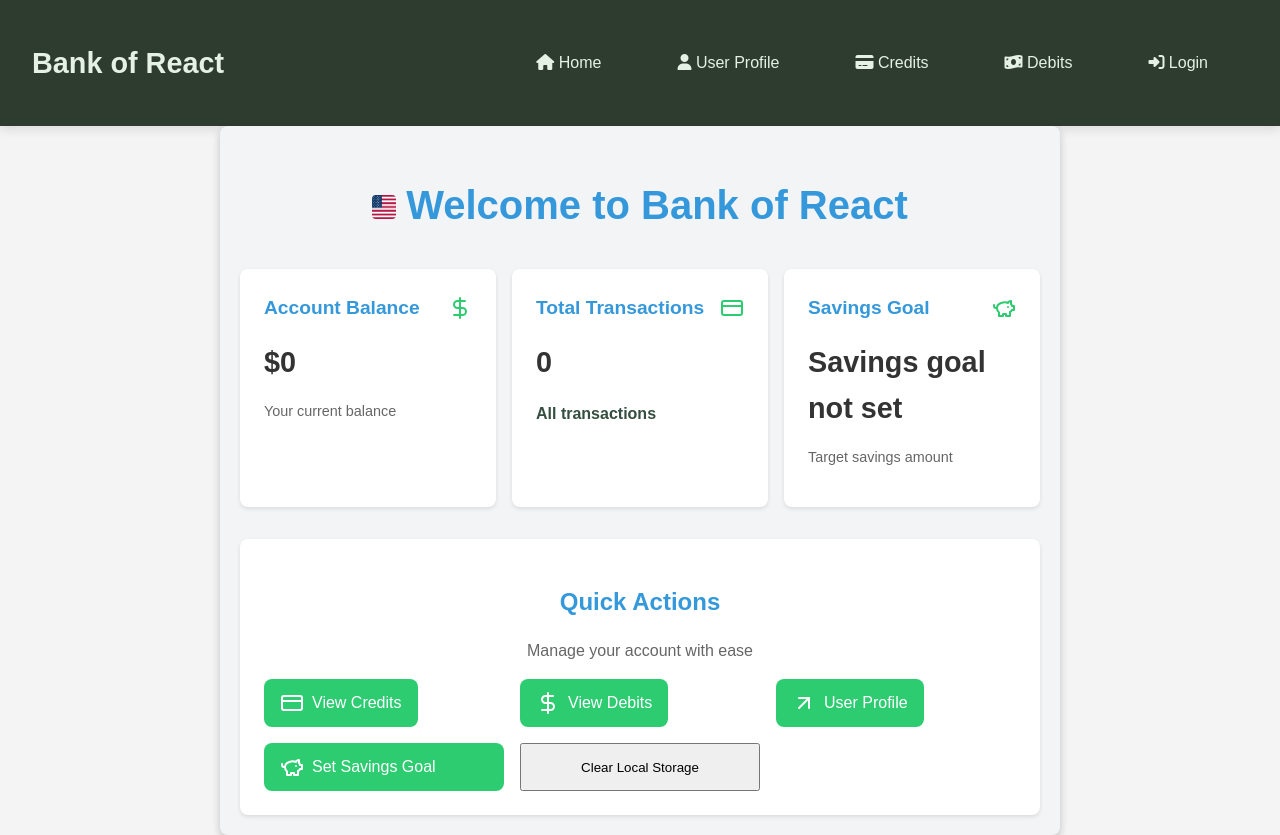
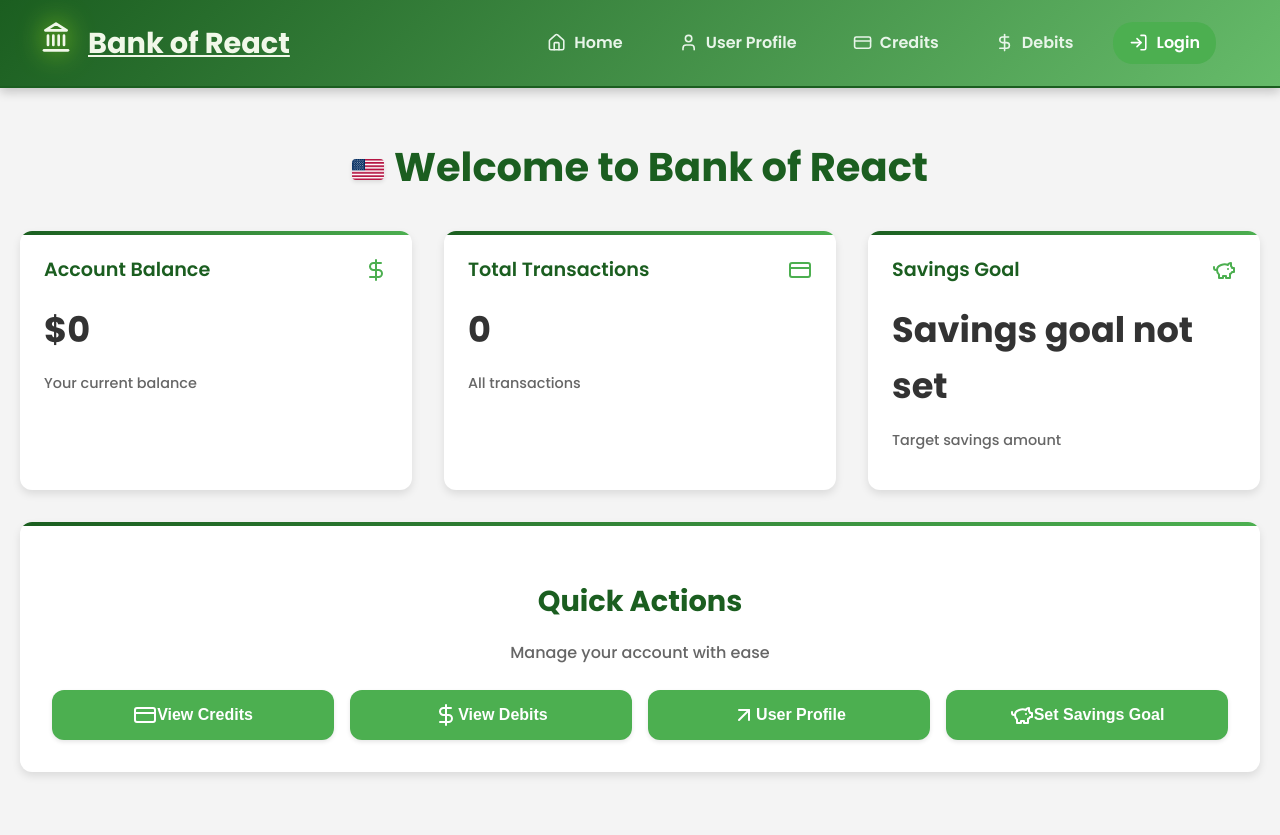
Before and after one commit to olti2803/bank-of-react, a React (Create React App) app: page / in a window 1280 px wide. After the commit the page ends 800 px from the top, so only its background shows below. Built offline with nearby package versions, Linux system fonts and the light colour scheme; no server answers.

Commit message:
huge ui and css overhaul, smooth animations, navbar changes, styling fixes all around

```diff
--- a/src/components/Home.js
+++ b/src/components/Home.js
@@ -18,11 +18,11 @@ function Home({ accountBalance, credits = [], debits = [] }) {
     }
   }, [savingsGoal]);
 
-  const clearLocalStorage = () => {
-    localStorage.clear();
-    window.location.reload();
-    alert("Local storage has been cleared!");
-  };
+  // const clearLocalStorage = () => {
+  //   localStorage.clear();
+  //   window.location.reload();
+  //   alert("Local storage has been cleared!");
+  // };
 
   const handleSetSavingsGoal = () => {
     setSavingsGoal(parseFloat(newSavingsGoal));
@@ -126,9 +126,9 @@ function Home({ accountBalance, credits = [], debits = [] }) {
             <PiggyBank className="button-icon" /> Set Savings Goal
           </button>
 
-          <button className="clear-storage-button" onClick={clearLocalStorage}>
+          {/* <button className="clear-storage-button" onClick={clearLocalStorage}>
             Clear Local Storage
-          </button>
+          </button> */}
         </div>
       </div>
     </div>
--- a/src/components/Navbar.css
+++ b/src/components/Navbar.css
@@ -1,133 +1,146 @@
 /* Navbar.css */
+@import url("https://fonts.googleapis.com/css2?family=Poppins:wght@400;600;700&display=swap");
 
 .navbar {
-  background-color: #2e3b2f; /* Dark earthy green for navbar background */
-  padding: 1rem 2rem;
+  background: linear-gradient(135deg, #1b5e20, #66bb6a);
+  padding: 1.25rem 2.5rem;
   display: flex;
   justify-content: space-between;
   align-items: center;
-  box-shadow: 0 4px 10px rgba(0, 0, 0, 0.1);
+  box-shadow: 0 4px 10px rgba(0, 0, 0, 0.2);
+  border-bottom: 2px solid #1b5e20;
+  position: sticky;
+  top: 0;
+  z-index: 1000;
+  font-family: "Poppins", sans-serif;
 }
 
 .navbar-logo {
-  color: #e4f1e4; /* Soft off-white for logo */
+  color: #f1f8e9;
   font-size: 1.8rem;
-  font-weight: bold;
-  transition: color 0.3s;
+  font-weight: 700;
+  transition: all 0.3s ease;
+  display: flex;
+  align-items: center;
 }
 
 .navbar-logo:hover {
-  color: #ffffff; /* Transition to bright white on hover */
+  color: #ffffff;
+  transform: scale(1.05);
+}
+
+.navbar-logo svg {
+  margin-right: 0.5rem;
+  font-size: 2rem;
+  width: 2rem;
+  height: 2rem;
+}
+
+.logo-animation {
+  display: inline-block;
+  margin-right: 0.5rem;
+  animation: normal-glow 1.5s ease-in-out infinite;
+}
+
+.navbar-links {
+  display: flex;
+  align-items: center;
 }
 
 .navbar-links a {
-  color: #e4f1e4; /* Match with logo color */
+  color: #e8f5e9;
   text-decoration: none;
   margin-right: 1.5rem;
   padding: 0.5rem 1rem;
   border-radius: 8px;
-  transition: background-color 0.3s, color 0.3s;
+  transition: all 0.3s ease;
+  display: flex;
+  align-items: center;
+  font-weight: 600;
+  position: relative;
+  overflow: hidden;
+}
+
+.navbar-links a svg {
+  margin-right: 0.5rem;
+  font-size: 1.2rem;
+  width: 1.2rem;
+  height: 1.2rem;
 }
 
 .navbar-links a:hover {
-  background-color: #3f523f; /* Slightly darker green on hover */
-  color: #ffffff; /* White text on hover */
-  border-radius: 8px;
+  background-color: rgba(255, 255, 255, 0.2);
+  color: #ffffff;
+  transform: translateY(-2px);
 }
 
-.home-container {
-  max-width: 800px;
-  margin: auto;
-  padding: 20px;
-  background-color: #f3f4f6;
-  box-shadow: 0px 4px 8px rgba(0, 0, 0, 0.2);
-  border-radius: 8px;
+.navbar-links a::after {
+  content: "";
+  position: absolute;
+  bottom: 0;
+  left: 0;
+  width: 100%;
+  height: 3px;
+  background-color: #ffffff;
+  transform: scaleX(0);
+  transform-origin: right;
+  transition: transform 0.3s ease;
 }
 
-.home-header {
-  font-size: 2rem;
-  color: #2a3d45;
-  margin-bottom: 20px;
-  text-align: center;
+.navbar-links a:hover::after {
+  transform: scaleX(1);
+  transform-origin: left;
 }
 
-.credits-debits-container {
-  max-width: 800px;
-  margin: auto;
-  background: #ffffff;
-  padding: 20px;
-  border-radius: 10px;
-  box-shadow: 0px 2px 10px rgba(0, 0, 0, 0.1);
+@keyframes normal-glow {
+  0%,
+  100% {
+    filter: drop-shadow(
+      0 0 5px rgb(0, 255, 106)
+    ); /* Soft green glow at its lowest intensity */
+  }
+  50% {
+    filter: drop-shadow(
+      0 0 15px rgb(229, 255, 0)
+    ); /* Stronger glow at the peak */
+  }
 }
 
-.transaction-list-item {
-  padding: 15px;
-  border-bottom: 1px solid #e1e4e8;
-  transition: background-color 0.3s ease;
+.navbar-links a:last-child {
+  background-color: #4caf50;
+  color: white;
+  padding: 0.5rem 1rem;
+  border-radius: 20px;
+  transition: all 0.3s ease;
+  animation: pulse 2s infinite;
 }
 
-.transaction-list-item:hover {
-  background-color: #edf7f3;
+.navbar-links a:last-child:hover {
+  background-color: #45a049;
+  transform: translateY(-2px);
+  box-shadow: 0 4px 8px rgba(0, 0, 0, 0.2);
 }
 
-.transaction-description {
-  font-size: 1rem;
-  font-weight: bold;
-  color: #344e41;
+@media (max-width: 768px) {
+  .navbar {
+    flex-direction: column;
+    padding: 1rem;
   }
 
-.transaction-amount {
-  font-size: 1.2rem;
-  color: #274b39;
+  .navbar-logo {
+    margin-bottom: 1rem;
   }
 
-.login-container {
-  max-width: 400px;
-  margin: 20px auto;
-  padding: 30px;
-  background: #fefefe;
-  border-radius: 8px;
-  box-shadow: 0px 4px 8px rgba(0, 0, 0, 0.15);
+  .navbar-links {
+    flex-direction: column;
+    width: 100%;
   }
 
-.login-header {
-  font-size: 1.5rem;
-  color: #344e41;
-  margin-bottom: 20px;
+  .navbar-links a {
+    margin-right: 0;
+    margin-bottom: 0.5rem;
+    width: 100%;
     text-align: center;
+    justify-content: center;
   }
-
-.login-button {
-  background-color: #274b39;
-  color: white;
-  padding: 10px 20px;
-  border: none;
-  border-radius: 6px;
-  cursor: pointer;
-  transition: background-color 0.3s ease;
 }
-
-.login-button:hover {
-  background-color: #3d6650;
-}
-
-.profile-container {
-  max-width: 500px;
-  margin: auto;
-  padding: 30px;
-  background-color: #f9fafa;
-  border-radius: 8px;
-  box-shadow: 0px 3px 7px rgba(0, 0, 0, 0.1);
-}
-
-.profile-header {
-  font-size: 1.8rem;
-  color: #344e41;
-  text-align: center;
-}
-
-.profile-info {
-  font-size: 1rem;
-  color: #2a3d45;
-  margin-top: 10px;
-}
--- a/src/components/Navbar.js
+++ b/src/components/Navbar.js
@@ -1,26 +1,39 @@
 import React from "react";
 import { Link } from "react-router-dom";
+import {
+  Home,
+  User,
+  CreditCard,
+  DollarSign,
+  LogIn,
+  Landmark,
+} from "lucide-react";
 import "./Navbar.css";
 
 function Navbar() {
   return (
     <nav className="navbar">
-      <h1 className="navbar-logo">Bank of React</h1>
+      <Link to="/" className="navbar-logo">
+        <div className="logo-animation">
+          <Landmark size={24} />
+        </div>
+        Bank of React
+      </Link>
       <div className="navbar-links">
         <Link to="/">
-          <i className="fas fa-home"></i> Home
+          <Home size={18} /> Home
         </Link>
         <Link to="/userProfile">
-          <i className="fas fa-user"></i> User Profile
+          <User size={18} /> User Profile
         </Link>
         <Link to="/credits">
-          <i className="fas fa-credit-card"></i> Credits
+          <CreditCard size={18} /> Credits
         </Link>
         <Link to="/debits">
-          <i className="fas fa-money-bill-wave"></i> Debits
+          <DollarSign size={18} /> Debits
         </Link>
         <Link to="/login">
-          <i className="fas fa-sign-in-alt"></i> Login
+          <LogIn size={18} /> Login
         </Link>
       </div>
     </nav>
--- a/src/index.css
+++ b/src/index.css
@@ -1,19 +1,19 @@
-/* Index.css */
-@import "~@fortawesome/fontawesome-free/css/all.min.css";
+@import url("https://fonts.googleapis.com/css2?family=Poppins:wght@300;400;500;600;700&display=swap");
 
 /* Global Styles */
 :root {
-  --primary-color: #3498db;
-  --secondary-color: #2ecc71;
+  --primary-color: #1b5e20;
+  --secondary-color: #4caf50;
   --background-color: #f4f4f4;
   --text-color: #333;
   --card-background: #fff;
-  --card-shadow: 0 2px 4px rgba(0, 0, 0, 0.1);
-  --border-radius: 8px;
+  --card-shadow: 0 4px 8px rgba(0, 0, 0, 0.1);
+  --border-radius: 12px;
+  --transition: all 0.3s ease;
 }
 
 body {
-  font-family: "Arial", sans-serif;
+  font-family: "Poppins", sans-serif;
   line-height: 1.6;
   color: var(--text-color);
   background-color: var(--background-color);
@@ -27,62 +27,69 @@ body {
   padding: 20px;
 }
 
-/* Navbar Styles */
-.navbar {
-  background-color: var(--primary-color);
-  padding: 1rem 2rem;
-  display: flex;
-  justify-content: space-between;
-  align-items: center;
-}
-
-.navbar-logo {
-  color: #fff;
-  font-size: 1.5rem;
-  font-weight: bold;
-  text-decoration: none;
-}
-
-.navbar-links {
-  display: flex;
-  gap: 20px;
-}
-
-.navbar-links a {
-  color: #fff;
-  text-decoration: none;
-  padding: 0.5rem 1rem;
-  border-radius: var(--border-radius);
-  transition: background-color 0.3s ease;
-}
-
-.navbar-links a:hover {
-  background-color: rgba(255, 255, 255, 0.1);
-}
-
 /* Home Page Styles */
 .home-container {
   text-align: center;
+  padding: 20px;
 }
 
 .home-title {
   font-size: 2.5rem;
   color: var(--primary-color);
   margin-bottom: 2rem;
+  font-weight: 700;
 }
 
+.header-with-flag {
+  display: flex;
+  align-items: center;
+  justify-content: center;
+  gap: 10px;
+}
+
+.flag-icon {
+  width: 32px;
+  height: 21px;
+  border-radius: 4px;
+  box-shadow: 0 2px 4px rgba(0, 0, 0, 0.1);
+}
+
+/* Card Grid */
 .card-grid {
   display: grid;
-  grid-template-columns: repeat(auto-fit, minmax(250px, 1fr));
-  gap: 1rem;
+  grid-template-columns: repeat(auto-fit, minmax(280px, 1fr));
+  gap: 2rem;
   margin-bottom: 2rem;
 }
 
+/* Card Styles */
 .card {
   background-color: var(--card-background);
   border-radius: var(--border-radius);
   box-shadow: var(--card-shadow);
   padding: 1.5rem;
+  transition: var(--transition);
+  overflow: hidden;
+  position: relative;
+}
+
+.card::before {
+  content: "";
+  position: absolute;
+  top: 0;
+  left: 0;
+  width: 100%;
+  height: 4px;
+  background: linear-gradient(
+    90deg,
+    var(--primary-color),
+    var(--secondary-color)
+  );
+}
+
+.card:hover {
+  transform: translateY(-5px);
+  box-shadow: 0 8px 16px rgba(0, 0, 0, 0.15);
 }
 
 .card-header {
@@ -96,10 +103,12 @@ body {
   font-size: 1.2rem;
   color: var(--primary-color);
   margin: 0;
+  font-weight: 600;
 }
 
 .card-icon {
   color: var(--secondary-color);
+  font-size: 1.8rem;
 }
 
 .card-content {
@@ -109,8 +118,8 @@ body {
 .balance-amount,
 .transaction-count,
 .savings-amount {
-  font-size: 1.8rem;
-  font-weight: bold;
+  font-size: 2.2rem;
+  font-weight: 700;
   color: var(--text-color);
   margin-bottom: 0.5rem;
 }
@@ -120,252 +129,413 @@ body {
 .savings-description {
   font-size: 0.9rem;
   color: #666;
+  font-weight: 500;
 }
 
+/* Quick Actions */
 .quick-actions {
   background-color: var(--card-background);
   border-radius: var(--border-radius);
   box-shadow: var(--card-shadow);
-  padding: 1.5rem;
+  padding: 2rem;
+  position: relative;
+  overflow: hidden;
+}
+
+.quick-actions::before {
+  content: "";
+  position: absolute;
+  top: 0;
+  left: 0;
+  width: 100%;
+  height: 4px;
+  background: linear-gradient(
+    90deg,
+    var(--primary-color),
+    var(--secondary-color)
+  );
 }
 
 .quick-actions-title {
-  font-size: 1.5rem;
+  font-size: 1.8rem;
   color: var(--primary-color);
   margin-bottom: 0.5rem;
+  font-weight: 700;
 }
 
 .quick-actions-description {
   font-size: 1rem;
   color: #666;
-  margin-bottom: 1rem;
+  margin-bottom: 1.5rem;
+  font-weight: 500;
 }
 
 .action-buttons {
   display: grid;
   grid-template-columns: repeat(auto-fit, minmax(200px, 1fr));
   gap: 1rem;
+  margin-top: 1.5rem;
 }
 
 .action-button {
   display: flex;
   align-items: center;
-  justify-content: flex-start;
+  justify-content: center;
   background-color: var(--secondary-color);
   border: none;
-  border-radius: var(--border-radius);
+  border-radius: 12px;
   padding: 0.75rem 1rem;
   font-size: 1rem;
   color: #fff;
   cursor: pointer;
-  transition: background-color 0.3s ease;
+  text-decoration: none;
+  transition: var(--transition);
+  font-weight: 600;
+  box-shadow: 0 2px 4px rgba(0, 0, 0, 0.1);
+  width: 100%;
+  height: 50px;
 }
 
-.action-button:hover {
-  background-color: #27ae60;
+/* Set Savings Goal Input */
+.savings-input {
+  display: flex;
+  gap: 0.5rem;
+  margin: 1rem 0;
 }
 
-.button-icon {
+.savings-input input[type="number"] {
+  padding: 0.75rem;
+  font-size: 1rem;
+  border: 2px solid #ddd;
+  border-radius: 25px;
+  flex: 1;
+  transition: var(--transition);
+}
+
+.savings-input input[type="number"]:focus {
+  outline: none;
+  border-color: var(--secondary-color);
+  box-shadow: 0 0 0 2px rgba(76, 175, 80, 0.2);
+}
+
+.savings-input button {
+  background-color: var(--secondary-color);
+  color: #fff;
+  border: none;
+  padding: 0.75rem 1.25rem;
+  border-radius: 25px;
+  cursor: pointer;
+  font-size: 1rem;
+  transition: var(--transition);
+  font-weight: 600;
+}
+
+.savings-input button:hover {
+  background-color: var(--primary-color);
+  transform: translateY(-2px);
+}
+
+/* User Profile Styles */
+.profile-container {
+  max-width: 600px;
+  margin: 2rem auto;
+  background-color: var(--card-background);
+  border-radius: var(--border-radius);
+  box-shadow: var(--card-shadow);
+  padding: 2rem;
+  position: relative;
+  overflow: hidden;
+}
+
+.profile-container::before {
+  content: "";
+  position: absolute;
+  top: 0;
+  left: 0;
+  width: 100%;
+  height: 4px;
+  background: linear-gradient(
+    90deg,
+    var(--primary-color),
+    var(--secondary-color)
+  );
+}
+
+.profile-container h1 {
+  color: var(--primary-color);
+  margin-bottom: 1.5rem;
+  font-weight: 700;
+}
+
+.profile-info p {
+  margin-bottom: 1rem;
+  font-size: 1.1rem;
+  display: flex;
+  align-items: center;
+}
+
+.profile-info strong {
+  color: var(--primary-color);
   margin-right: 0.5rem;
+  font-weight: 600;
 }
 
 /* Credits and Debits Styles */
 .credits-container,
 .debits-container {
+  max-width: 800px;
+  margin: 2rem auto;
   background-color: var(--card-background);
   border-radius: var(--border-radius);
   box-shadow: var(--card-shadow);
   padding: 2rem;
-  margin-bottom: 2rem;
+  position: relative;
+  overflow: hidden;
+}
+
+.credits-container::before,
+.debits-container::before {
+  content: "";
+  position: absolute;
+  top: 0;
+  left: 0;
+  width: 100%;
+  height: 4px;
+  background: linear-gradient(
+    90deg,
+    var(--primary-color),
+    var(--secondary-color)
+  );
 }
 
 .credits-container h1,
 .debits-container h1 {
   color: var(--primary-color);
-  font-size: 2rem;
-  margin-bottom: 1rem;
+  margin-bottom: 1.5rem;
+  font-weight: 700;
 }
 
 .credits-list,
 .debits-list {
-  margin-bottom: 2rem;
+  list-style-type: none;
+  padding: 0;
 }
 
 .credit-item,
 .debit-item {
-  background-color: #f9f9f9;
-  border-radius: var(--border-radius);
-  padding: 1rem;
-  margin-bottom: 1rem;
   display: flex;
   justify-content: space-between;
   align-items: center;
+  padding: 1rem;
+  margin-bottom: 1rem;
+  background-color: #f9f9f9;
+  border-radius: var(--border-radius);
+  box-shadow: 0 2px 4px rgba(0, 0, 0, 0.1);
+  transition: var(--transition);
+}
+
+.credit-item:hover,
+.debit-item:hover {
+  transform: translateY(-2px);
+  box-shadow: 0 4px 6px rgba(0, 0, 0, 0.1);
 }
 
 .credit-description,
 .debit-description {
-  font-weight: bold;
+  font-weight: 600;
+  color: var(--primary-color);
 }
 
-.credit-amount {
-  color: var(--secondary-color);
-  font-weight: bold;
-}
-
+.credit-amount,
 .debit-amount {
-  color: #e74c3c;
-  font-weight: bold;
+  font-weight: 700;
 }
 
 .credit-date,
 .debit-date {
+  color: #666;
   font-size: 0.9rem;
-  color: #666;
 }
 
 .credit-form,
 .debit-form {
-  display: grid;
+  display: flex;
   gap: 1rem;
+  margin-top: 2rem;
 }
 
 .credit-form input,
 .debit-form input {
-  width: 100%;
-  padding: 0.5rem;
-  border: 1px solid #ddd;
-  border-radius: var(--border-radius);
+  flex: 1;
+  padding: 0.75rem;
+  font-size: 1rem;
+  border: 2px solid #ddd;
+  border-radius: 25px;
+  transition: var(--transition);
+}
+
+.credit-form input:focus,
+.debit-form input:focus {
+  outline: none;
+  border-color: var(--secondary-color);
+  box-shadow: 0 0 0 2px rgba(76, 175, 80, 0.2);
 }
 
 .credit-form button,
 .debit-form button {
-  background-color: var(--primary-color);
+  background-color: var(--secondary-color);
   color: #fff;
   border: none;
-  padding: 0.5rem 1rem;
-  border-radius: var(--border-radius);
+  padding: 0.75rem 1.5rem;
+  border-radius: 25px;
   cursor: pointer;
-  transition: background-color 0.3s ease;
+  font-size: 1rem;
+  transition: var(--transition);
+  font-weight: 600;
 }
 
 .credit-form button:hover,
 .debit-form button:hover {
-  background-color: #2980b9;
+  background-color: var(--primary-color);
+  transform: translateY(-2px);
 }
 
-/* UserProfile Styles */
-.profile-container {
+/* Login Styles */
+.login-container {
+  max-width: 400px;
+  margin: 2rem auto;
   background-color: var(--card-background);
   border-radius: var(--border-radius);
   box-shadow: var(--card-shadow);
   padding: 2rem;
-  max-width: 600px;
-  margin: 2rem auto;
+  position: relative;
+  overflow: hidden;
 }
 
-.profile-container h1 {
-  color: var(--primary-color);
-  font-size: 2rem;
-  margin-bottom: 1rem;
-}
-
-.profile-info p {
-  margin-bottom: 0.5rem;
-}
-
-.profile-info strong {
-  color: var(--primary-color);
-}
-
-/* Login Styles */
-.login-container {
-  background-color: var(--card-background);
-  border-radius: var(--border-radius);
-  box-shadow: var(--card-shadow);
-  padding: 2rem;
-  max-width: 400px;
-  margin: 2rem auto;
+.login-container::before {
+  content: "";
+  position: absolute;
+  top: 0;
+  left: 0;
+  width: 100%;
+  height: 4px;
+  background: linear-gradient(
+    90deg,
+    var(--primary-color),
+    var(--secondary-color)
+  );
 }
 
 .login-container h1 {
   color: var(--primary-color);
-  font-size: 2rem;
-  margin-bottom: 1rem;
-  text-align: center;
+  margin-bottom: 1.5rem;
+  font-weight: 700;
 }
 
 .login-form {
-  display: grid;
+  display: flex;
+  flex-direction: column;
   gap: 1rem;
 }
 
 .login-form label {
-  font-weight: bold;
+  display: flex;
+  flex-direction: column;
+  gap: 0.5rem;
+  font-weight: 500;
 }
 
 .login-form input {
-  width: 100%;
-  padding: 0.5rem;
-  border: 1px solid #ddd;
-  border-radius: var(--border-radius);
+  padding: 0.75rem;
+  font-size: 1rem;
+  border: 2px solid #ddd;
+  border-radius: 25px;
+  transition: var(--transition);
+}
+
+.login-form input:focus {
+  outline: none;
+  border-color: var(--secondary-color);
+  box-shadow: 0 0 0 2px rgba(76, 175, 80, 0.2);
 }
 
 .login-form button {
-  background-color: var(--primary-color);
+  background-color: var(--secondary-color);
   color: #fff;
   border: none;
-  padding: 0.5rem 1rem;
-  border-radius: var(--border-radius);
+  padding: 0.75rem 1.5rem;
+  border-radius: 25px;
   cursor: pointer;
-  transition: background-color 0.3s ease;
+  font-size: 1.1rem;
+  transition: var(--transition);
+  font-weight: 600;
 }
 
 .login-form button:hover {
-  background-color: #2980b9;
+  background-color: var(--primary-color);
+  transform: translateY(-2px);
+}
+
+/* Clear Local Storage Button */
+.clear-storage-button {
+  background-color: #f44336;
+  color: #fff;
+  border: none;
+  padding: 0.75rem 1.5rem;
+  border-radius: 25px;
+  cursor: pointer;
+  font-size: 1rem;
+  transition: var(--transition);
+  font-weight: 600;
+  margin-top: 1rem;
+}
+
+.clear-storage-button:hover {
+  background-color: #d32f2f;
+  transform: translateY(-2px);
+}
+
+/* Animations */
+@keyframes fadeIn {
+  from {
+    opacity: 0;
+    transform: translateY(20px);
+  }
+  to {
+    opacity: 1;
+    transform: translateY(0);
+  }
+}
+
+.card,
+.quick-actions,
+.profile-container,
+.credits-container,
+.debits-container,
+.login-container {
+  animation: fadeIn 0.5s ease-out;
 }
 
 /* Responsive Design */
 @media (max-width: 768px) {
-  .navbar {
-    flex-direction: column;
-    padding: 1rem;
+  .card-grid {
+    grid-template-columns: 1fr;
   }
 
-  .navbar-links {
-    margin-top: 1rem;
-    flex-direction: column;
-    align-items: center;
-  }
-
-  .card-grid,
   .action-buttons {
     grid-template-columns: 1fr;
   }
 
+  .action-button {
+    height: 60px;
+  }
+
   .credit-form,
   .debit-form {
-    grid-template-columns: 1fr;
+    flex-direction: column;
   }
 }
-
-/* CSS for flag and header */
-.header-with-flag {
-  display: flex;
-  align-items: center;
-  justify-content: center;
-  gap: 10px;
+/* Link Styling */
+.action-link {
+  text-decoration: none; /* Remove underline */
 }
-
-.flag-icon {
-  width: 24px;
-  height: 24px;
-  border-radius: 4px;
-}
-
-.action-link {
-  text-decoration: none;
-}
-
-.action-link .action-button {
-  text-decoration: none;
-}
```
Lines whose indentation alone changed are shown as unchanged.
